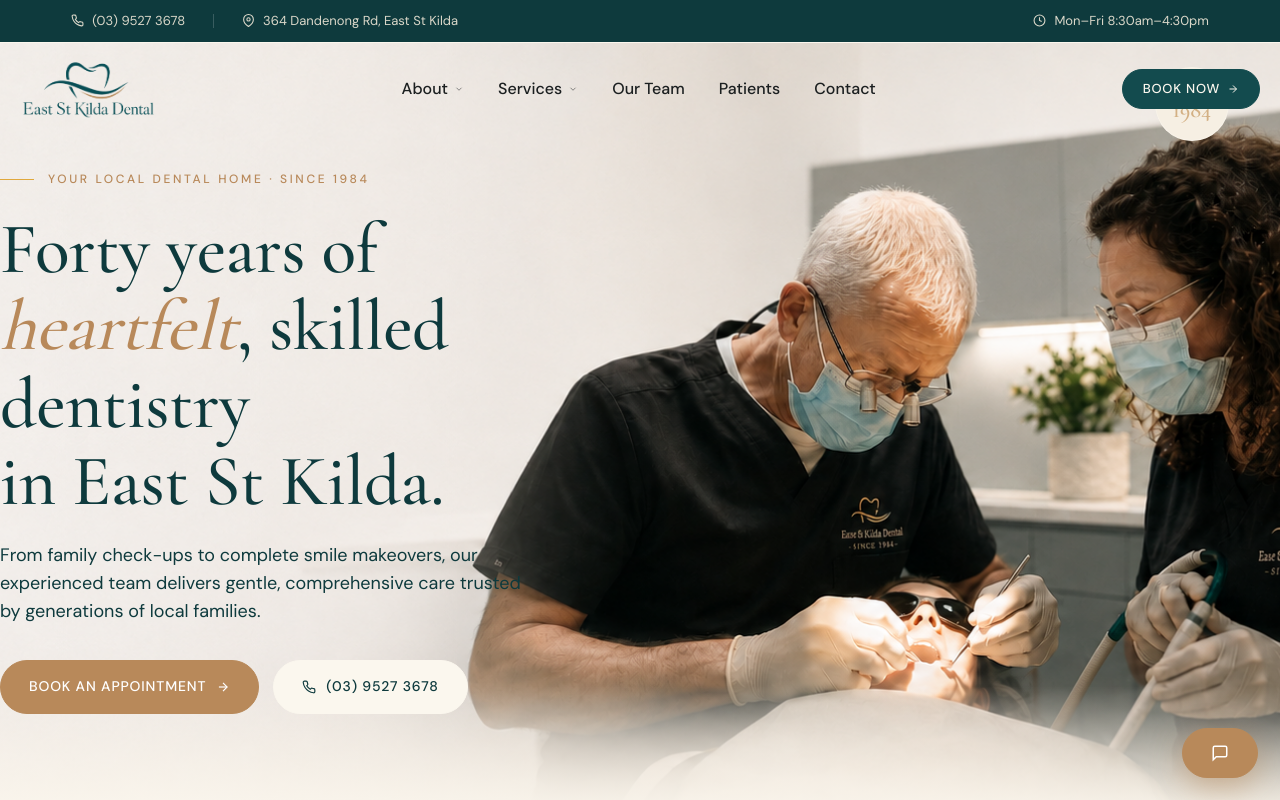
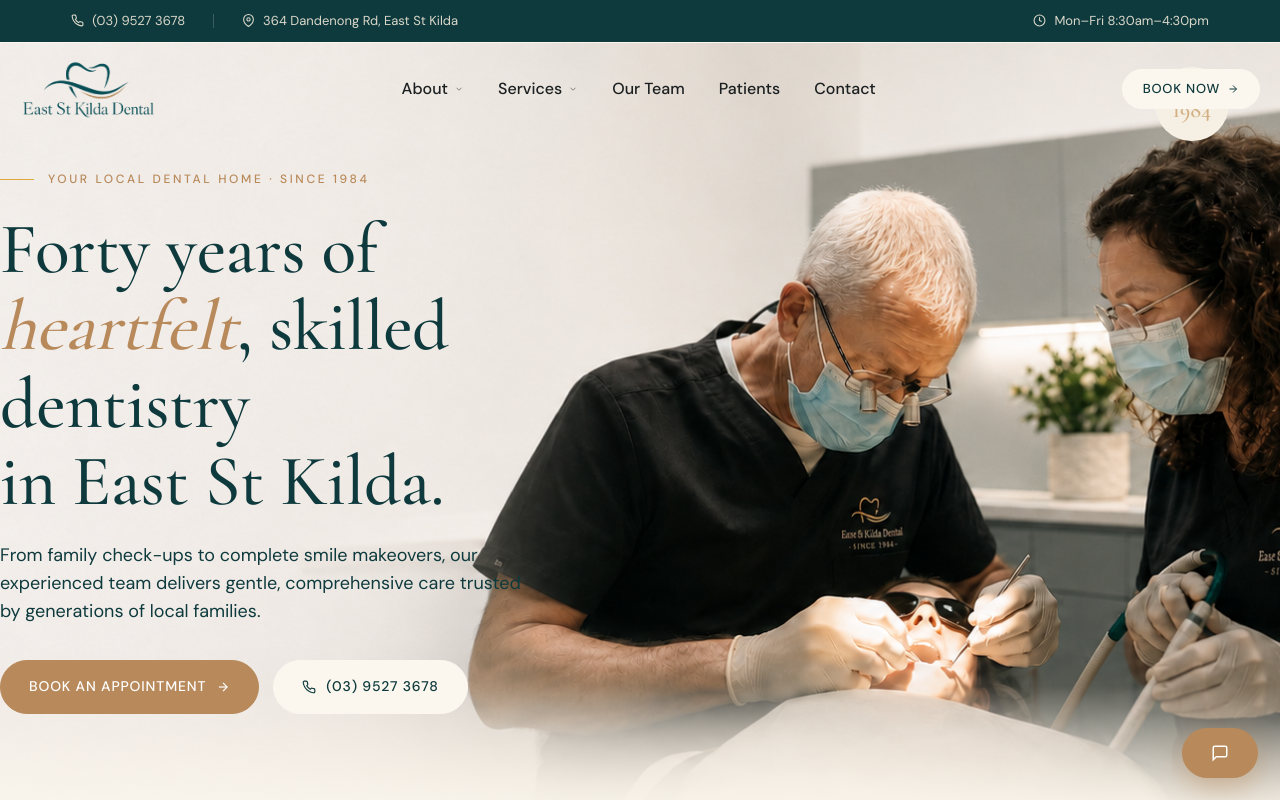
Before and after one commit to farhanj21/eskd-clinic, a Next.js app: page / in a window 1280 px wide. Shown: the top 800 px of the page. Built offline with nearby package versions, Linux system fonts and the light colour scheme.

Commit message:
header update

```diff
--- a/components/Header.tsx
+++ b/components/Header.tsx
@@ -117,7 +117,7 @@
 
         <div className="header-cta">
           {/* <a href="tel:+61395273678" className="btn btn-outline">(03) 9527 3678</a> */}
-          <a href="#contact" className="btn btn-primary">
+          <a href="#contact" className="btn btn-light">
             Book Now
             <svg className="arrow" viewBox="0 0 24 24" fill="none" stroke="currentColor" strokeWidth="2">
               <line x1="5" y1="12" x2="19" y2="12" />
```
